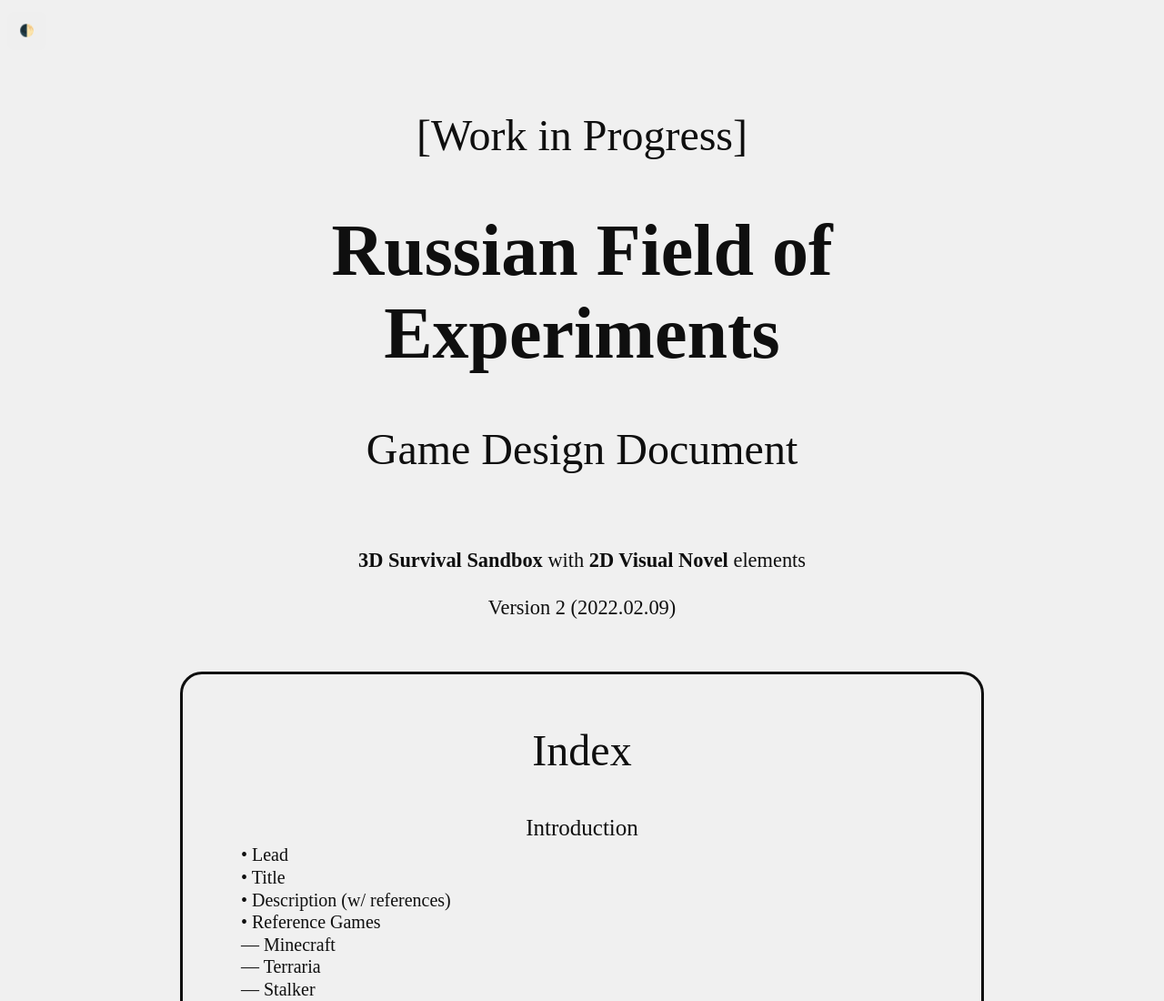
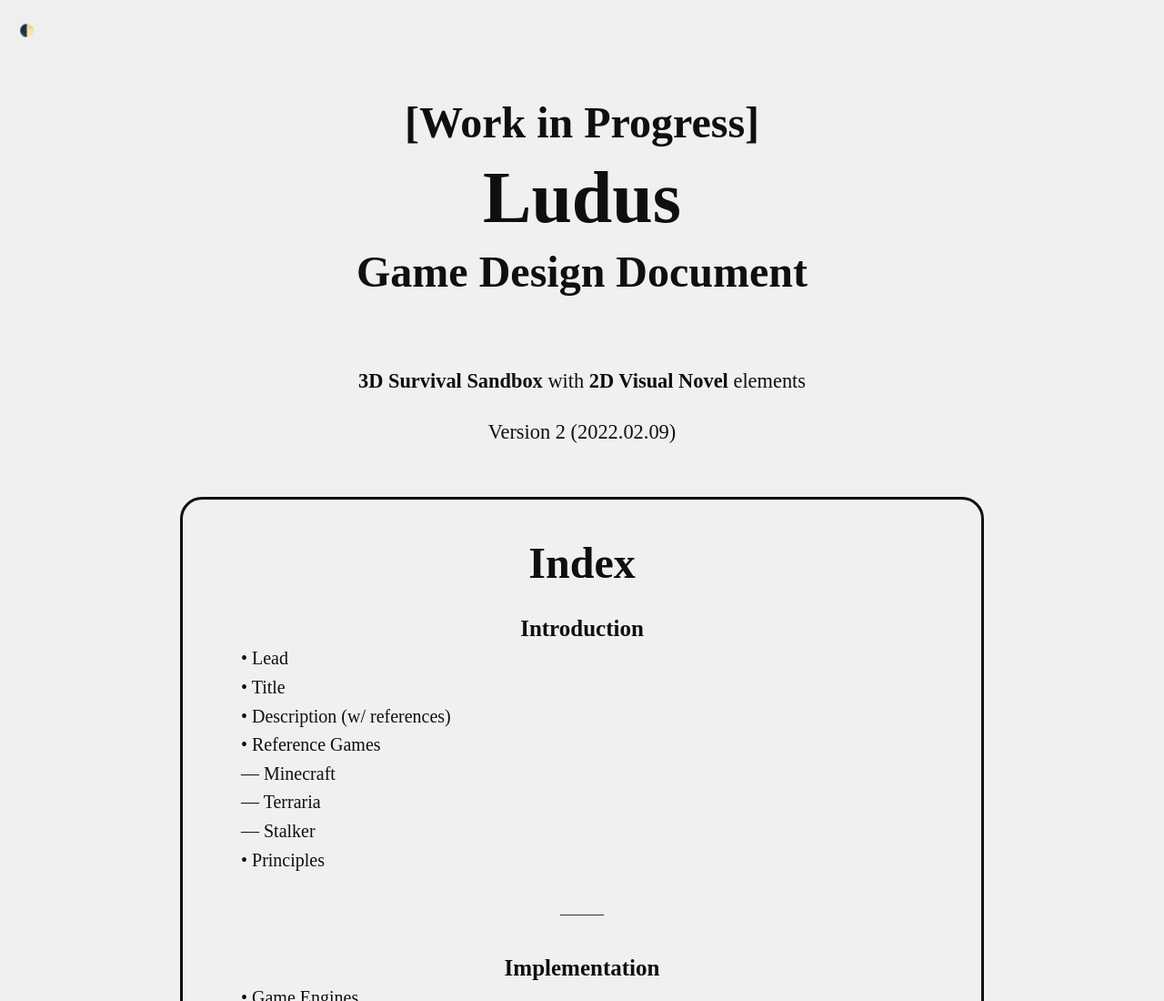
Before and after one commit to temhotaokeaha/temhotaokeaha.github.io, a plain HTML site: page ludus_gdd.html in a window 1280 px wide. Shown: the top 1100 px of the page at 91% size. Drawn offline with Linux system fonts and the light colour scheme.

Commit message:
eeeeeeeee

```diff
--- a/rfoegdd.html
+++ b/ludus_gdd.html
@@ -3,7 +3,7 @@
 <html>
 
 <head>
-	<title>RFOE Game Design Document</title>
+	<title>Ludus Game Design Document</title>
 	<link rel="icon" type="image/ico" href="assets/icon.ico"/>
 	<! –– Embedded CSS to try to keep everything in a single file –>
 	<style>
@@ -11,6 +11,7 @@
 	/* == COLORS ======================= */
 
 	html {
+		line-height: 175%;
 		color: #0F0F0F;
 		background-color: #F0F0F0;
 	}
@@ -59,11 +60,11 @@
 	h2 {
 		text-align: center;
 		font-size: 3em;
-		font-weight: normal;
+		font-weight: bold;
 	}
 
 	h3 {
-		font-weight: normal;
+		font-weight: bold;
 		text-align: center;
 		font-size: 1.75em;
 		margin: 0.1em 0em 0.1em 0em;
@@ -131,7 +132,7 @@
 
 	<div class="title">
 				<h2>[Work in Progress]</h2>
-        <h1>Russian Field of Experiments</h1>
+        <h1>Ludus</h1>
         <h2>Game Design Document</h2>
 				<br>
         <p><b>3D Survival Sandbox</b> with <b>2D Visual Novel</b> elements<br>
```
Also changed, not shown: assets/goldensignal_icon.ico (deleted).
